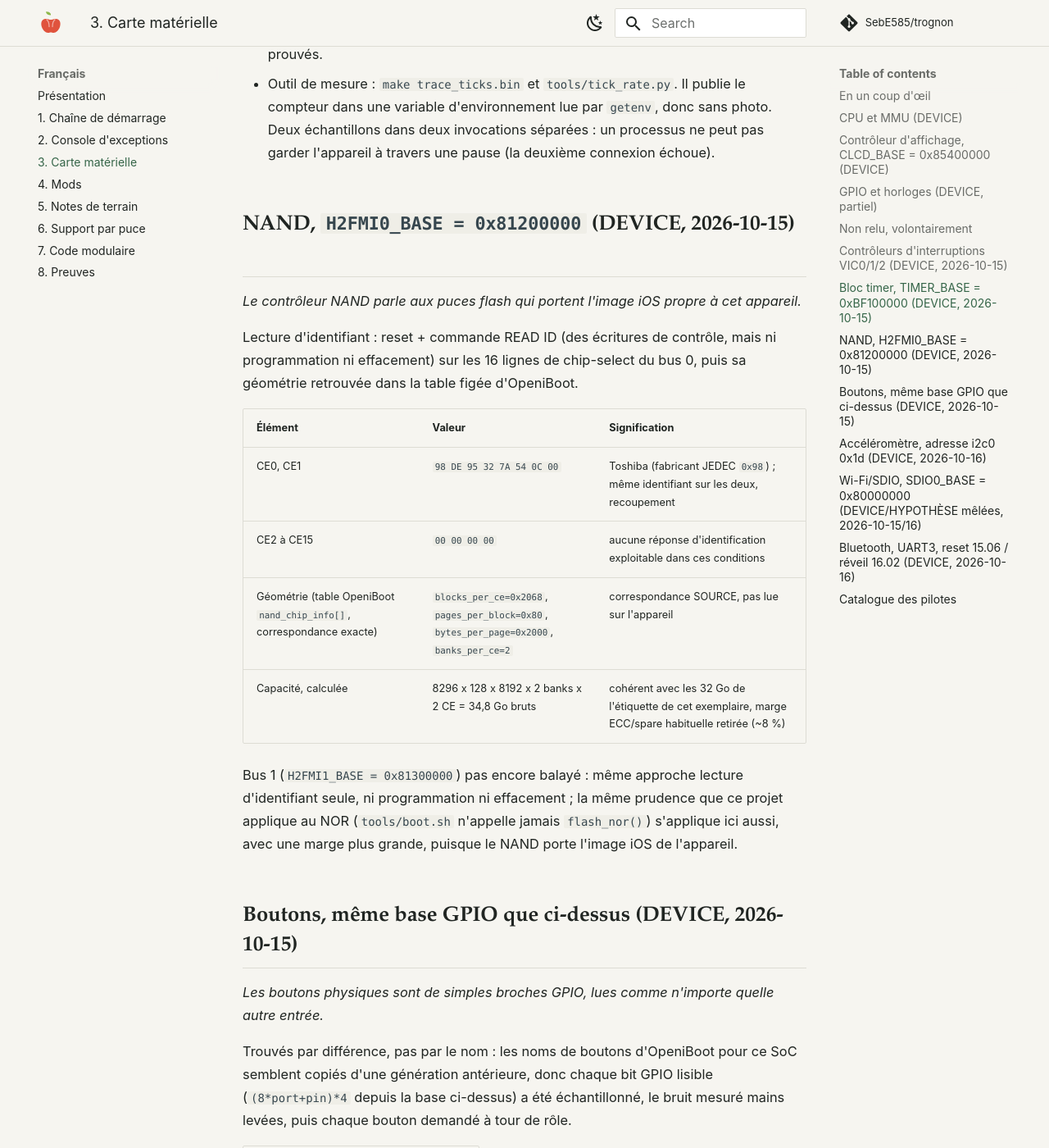
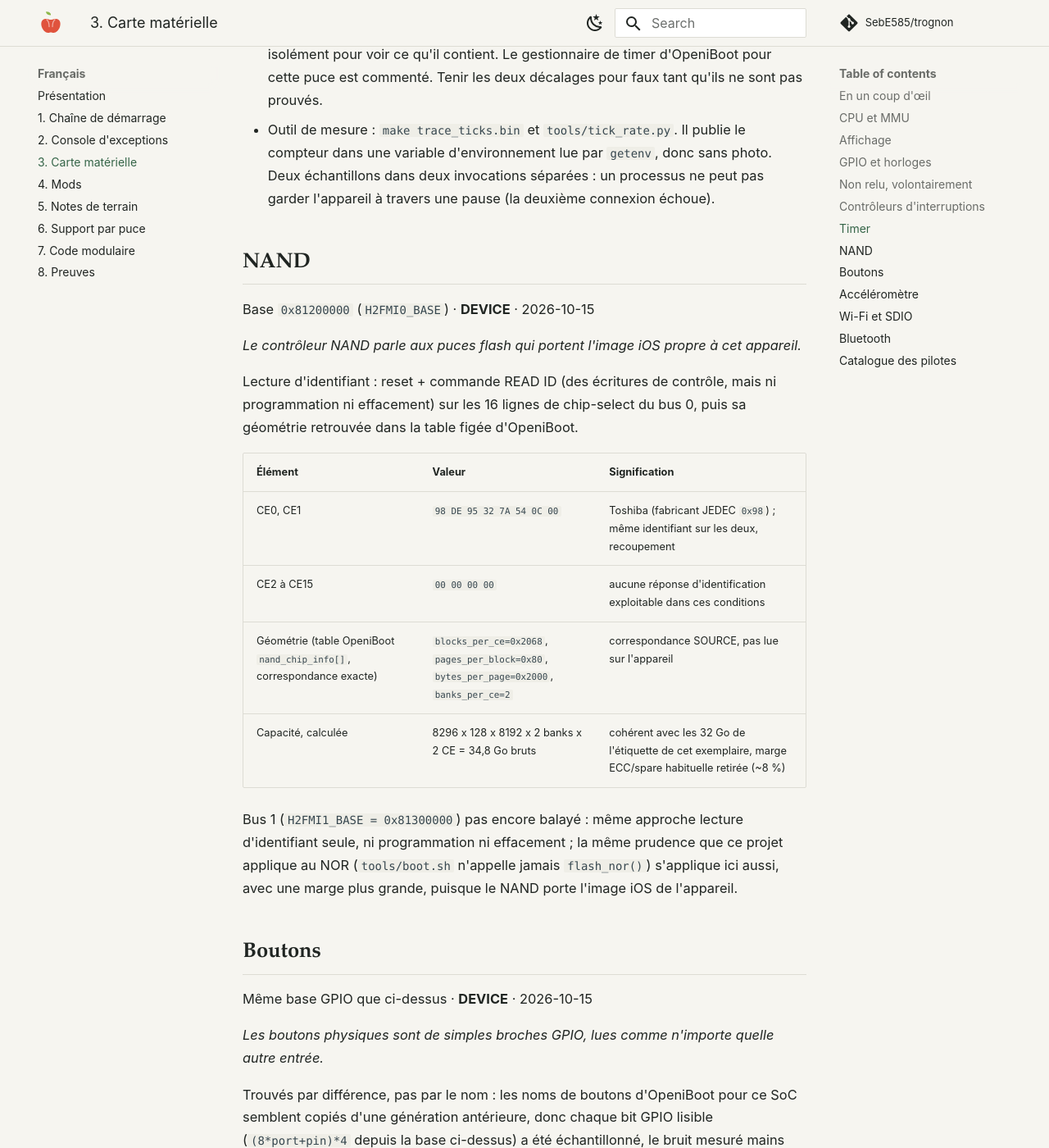
Before and after one commit to SebE585/trognon, an MkDocs documentation site: the page built from docs/fr/03-hardware-map.md, in a window 1280 px wide and 1400 px high, scrolled down 6464 px. Shown: the whole window at 82% size. Built offline with MkDocs 1.6.1 and Material for MkDocs 9.7.7, drawn with Linux system fonts in a browser that asks for light colours; comment, search, counter and statistics services are not loaded; some of the changed text lies outside the part shown.

Commit message:
docs: tighter home first screen, cards with fixed status and link, icons, short hardware-map titles with metadata below, framed diagrams, Wi-Fi wording corrected

```diff
--- a/docs/assets/extra.css
+++ b/docs/assets/extra.css
@@ -111,12 +111,12 @@
 @media (max-width:40em) { .tl-item { flex-direction:column; gap:.2rem; } .tl-year { flex:none; } }
 
 /* Home: hero with a phone frame */
-.home-hero { display: grid; grid-template-columns: minmax(0, 1.4fr) minmax(0, 1fr); gap: 2.5rem; align-items: center; padding: 1.5rem 0 1rem; }
-.home-hero h1 { font-size: 3.2rem; margin: 0 0 .4rem; }
+.home-hero { display: grid; grid-template-columns: minmax(0, 1.4fr) minmax(0, 1fr); gap: 2rem; align-items: center; padding: .2rem 0 0; }
+.home-hero h1 { font-size: 3rem; margin: 0 0 .3rem; }
 .home-hero__text p { font-size: 1.05rem; max-width: 34rem; }
 .home-hero figure.phone { margin: 0; text-align: center; }
 .home-hero figure.phone img {
-  display: block; margin: 0 auto; width: min(100%, 240px); height: auto;
+  display: block; margin: 0 auto; width: min(100%, 190px); height: auto;
   border: 10px solid #0b1220; border-radius: 28px; background: #000;
   box-shadow: 0 10px 30px rgba(0,0,0,.35), inset 0 0 0 1px rgba(255,255,255,.08);
 }
@@ -129,3 +129,14 @@
 [data-md-color-scheme="slate"] .md-typeset .md-button { color: #8fcfa3; }
 [data-md-color-scheme="slate"] .md-typeset .md-button--primary { color: #171a18; }
 [data-md-color-scheme="slate"] .home-hero figure.phone img { border-color: #3a423d; }
+
+/* Cards: the status and the link always sit at the bottom, in the same place. */
+.md-typeset .grid.cards > ul > li { display: flex; flex-direction: column; }
+.md-typeset .grid.cards > ul > li > p:last-child { margin-top: auto; padding-top: .4rem; }
+.md-typeset .card-link { font-weight: 600; }
+.md-typeset .tag + .card-link { margin-left: .5rem; }
+.md-typeset img.card-icon { display: block; margin: 0 0 .5rem; height: 1.7rem; width: auto; max-height: none; background: none; padding: 0; box-shadow: none; border-radius: 0; }
+[data-md-color-scheme="slate"] .md-typeset img.card-icon { background: none; padding: 0; box-shadow: none; filter: brightness(1.25); }
+/* Diagrams on the ivory page: frame them as figures instead of bare white rectangles. */
+.md-typeset img[src$=".svg"]:not(.card-icon) { border: 1px solid var(--md-default-fg-color--lightest); border-radius: 6px; padding: .6rem; background: #fff; }
+.md-typeset h2 { margin-top: 1.8em; }
--- a/docs/en/06-chips.md
+++ b/docs/en/06-chips.md
@@ -58,7 +58,7 @@ address, the display path and the iBSS patch offsets: they are re-read on each c
 - OpeniBoot/iDroid is the code we read for addresses, and it is dormant since 2022
   (**SOURCE**, [research](../research/2026-10-14-microkernel-3gs.md)).
 - **NAND**: identified, geometry and capacity confirmed (Toshiba, 32 GB, two dies on CE0/CE1) —
-  [hardware map](03-hardware-map.md#nand-h2fmi0_base-0x81200000-device-2026-10-15).
+  [hardware map](03-hardware-map.md#nand).
 - **Wi-Fi/SDIO** (BCM4325): address, clock-gate, IRQ and the reset/wake GPIO lines are known
   and the reset line has been toggled, but every register in the block still reads back `0`.
   The leading explanation is architectural, not a wrong offset: a second, embedded processor
--- a/docs/fr/03-hardware-map.md
+++ b/docs/fr/03-hardware-map.md
@@ -9,16 +9,16 @@ dans le rendu intégré.
 
 | Composant | Obtenu | Reste à faire | Section |
 |---|---|---|---|
-| CPU/MMU | Registres de contrôle et descripteurs de table de pages relevés | aucune vérification au niveau code au-delà des lectures de registre | [CPU et MMU](#cpu-et-mmu-device) |
-| Affichage (CLCD) | le framebuffer dessine, confirmé par un remplissage visible | l'init de dalle est celle de l'iBSS ; pas de pilote qui soit le nôtre | [Contrôleur d'affichage](#controleur-daffichage-clcd_base-0x85400000-device) |
-| GPIO et horloges | base mappée, plusieurs décalages lus | le rôle de la plupart des broches reste inconnu ; `GPIOIC` non relu depuis qu'il a fait tomber la liaison USB | [GPIO et horloges](#gpio-et-horloges-device-partiel) |
-| VIC0/1/2 | relevé en lecture seule complet ; une IRQ logicielle levée et prise | quel périphérique possède chacun des 14 bits activés | [Contrôleurs d'interruptions](#controleurs-dinterruptions-vic012-device-2026-10-15) |
-| Bloc timer | fréquence du tick confirmée à 24 MHz | interruption timer pas prouvée ; décalages et séquence d'acquittement IRQ non validés sur ce SoC | [Bloc timer](#bloc-timer-timer_base-0xbf100000-device-2026-10-15) |
-| NAND | identifiant lu sur CE0/CE1 | CE2 à CE15, bus 1, et tout accès de page | [NAND](#nand-h2fmi0_base-0x81200000-device-2026-10-15) |
-| Boutons | les 5 boutons mappés par différence GPIO | mapping trouvé par différence observée, pas par le nom | [Boutons](#boutons-meme-base-gpio-que-ci-dessus-device-2026-10-15) |
-| Accéléromètre | identifiant lu via une vraie transaction I2C | modèle exact de la puce, données d'axe, sens de `orientation` | [Accéléromètre](#accelerometre-adresse-i2c0-0x1d-device-2026-10-16) |
-| Wi-Fi/SDIO | adresse de base et lignes GPIO confirmées ; disposition SDHCI confirmée dans le firmware de l'IOP lui-même | quelle fenêtre de registres le pilote SDHCI de l'IOP utilise réellement, et pourquoi les écritures côté CPU ne tiennent pas | [Wi-Fi/SDIO](#wi-fisdio-sdio0_base-0x80000000-devicehypothese-melees-2026-10-1516) |
-| Bluetooth | niveaux GPIO reset/réveil lus | première réponse UART | [Bluetooth](#bluetooth-uart3-reset-1506-reveil-1602-device-2026-10-16) |
+| CPU/MMU | Registres de contrôle et descripteurs de table de pages relevés | aucune vérification au niveau code au-delà des lectures de registre | [CPU et MMU](#cpu-et-mmu) |
+| Affichage (CLCD) | le framebuffer dessine, confirmé par un remplissage visible | l'init de dalle est celle de l'iBSS ; pas de pilote qui soit le nôtre | [Contrôleur d'affichage](#affichage) |
+| GPIO et horloges | base mappée, plusieurs décalages lus | le rôle de la plupart des broches reste inconnu ; `GPIOIC` non relu depuis qu'il a fait tomber la liaison USB | [GPIO et horloges](#gpio-et-horloges) |
+| VIC0/1/2 | relevé en lecture seule complet ; une IRQ logicielle levée et prise | quel périphérique possède chacun des 14 bits activés | [Contrôleurs d'interruptions](#controleurs-dinterruptions) |
+| Bloc timer | fréquence du tick confirmée à 24 MHz | interruption timer pas prouvée ; décalages et séquence d'acquittement IRQ non validés sur ce SoC | [Bloc timer](#timer) |
+| NAND | identifiant lu sur CE0/CE1 | CE2 à CE15, bus 1, et tout accès de page | [NAND](#nand) |
+| Boutons | les 5 boutons mappés par différence GPIO | mapping trouvé par différence observée, pas par le nom | [Boutons](#boutons) |
+| Accéléromètre | identifiant lu via une vraie transaction I2C | modèle exact de la puce, données d'axe, sens de `orientation` | [Accéléromètre](#accelerometre) |
+| Wi-Fi/SDIO | adresse de base et lignes GPIO confirmées ; disposition SDHCI confirmée dans le firmware de l'IOP lui-même | quelle fenêtre de registres le pilote SDHCI de l'IOP utilise réellement, et pourquoi les écritures côté CPU ne tiennent pas | [Wi-Fi/SDIO](#wi-fi-et-sdio) |
+| Bluetooth | niveaux GPIO reset/réveil lus | première réponse UART | [Bluetooth](#bluetooth) |
 
 **Lire les étiquettes** : **DEVICE** veut dire observé sur ce téléphone réel (une lecture,
 ou une écriture dont le résultat est relu) — ne jamais supposer que l'étiquette DEVICE sur
@@ -46,7 +46,9 @@ quelques sections écrivent délibérément sur le matériel (bascule GPIO, inte
 commande d'identifiant NAND) et le disent explicitement à chaque fois. « Pas d'écriture
 persistante » (rien d'enregistré en flash) n'est pas la même affirmation que « aucune écriture ».
 
-## CPU et MMU (DEVICE)
+## CPU et MMU
+
+**DEVICE**
 
 *Le cœur CPU et son unité de gestion mémoire : ce qui exécute le code et comment il voit la mémoire.*
 
@@ -57,7 +59,9 @@ persistante » (rien d'enregistré en flash) n'est pas la même affirmation que
 | `DACR` | `0x00000003` | domaine 0 manager, autres domaines sans accès |
 | Table de pages | sections de 1 Mio, toutes en domaine 0 | rien de non mappé aux index 1..0xfff |
 
-## Contrôleur d'affichage, `CLCD_BASE = 0x85400000` (DEVICE)
+## Affichage
+
+Base `0x85400000` (`CLCD_BASE`) · **DEVICE**
 
 *Le bloc CLCD pilote l'écran physique à partir du framebuffer en RAM.*
 
@@ -75,7 +79,9 @@ La dalle est pilotée en MIPI DSI (ligne de reset probablement GPIO `0x500`) : l
 initialisé par l'iBSS, c'est pourquoi on peut simplement dessiner. Écrire notre propre init de dalle
 est un chantier bien plus gros (**HYPOTHESIS**, voir `pinot_init` d'OpenIBoot).
 
-## GPIO et horloges (DEVICE, partiel)
+## GPIO et horloges
+
+**DEVICE**, partiel
 
 *Le GPIO lit ou pilote des broches individuelles ; un clock gate active ou coupe l'horloge d'un périphérique.*
 
@@ -94,7 +100,9 @@ Valeurs lues à l'œil sur l'écran ; largeur de champ supposée à 8 chiffres h
 (cause non déterminée). Non retentée depuis cet incident. À tenir pour dangereux tant que ce
 n'est pas compris.
 
-## Contrôleurs d'interruptions VIC0/1/2 (DEVICE, 2026-10-15)
+## Contrôleurs d'interruptions
+
+VIC0/1/2 · **DEVICE** · 2026-10-15
 
 *Le VIC transmet les demandes d'interruption d'un périphérique au CPU.*
 
@@ -118,7 +126,9 @@ Relevé en lecture seule. Tous les registres ont répondu, sans abort.
 
 Les registres du timer sont la partie la moins comprise d'OpenIBoot (son propre commentaire dit qu'ils sont copiés d'un SoC plus ancien).
 
-## Bloc timer, `TIMER_BASE = 0xBF100000` (DEVICE, 2026-10-15)
+## Timer
+
+Base `0xBF100000` (`TIMER_BASE`) · **DEVICE** · 2026-10-15
 
 *Des compteurs libres et un état par timer, utilisés pour le chronométrage et, potentiellement, des interruptions périodiques.*
 
@@ -169,7 +181,9 @@ seule, ni programmation ni effacement ; la même prudence que ce projet applique
 (`tools/boot.sh` n'appelle jamais `flash_nor()`) s'applique ici aussi, avec une marge plus
 grande, puisque le NAND porte l'image iOS de l'appareil.
 
-## Boutons, même base GPIO que ci-dessus (DEVICE, 2026-10-15)
+## Boutons
+
+Même base GPIO que ci-dessus · **DEVICE** · 2026-10-15
 
 *Les boutons physiques sont de simples broches GPIO, lues comme n'importe quelle autre entrée.*
 
@@ -190,7 +204,9 @@ base ci-dessus) a été échantillonné, le bruit mesuré mains levées, puis ch
 balayage prend près de 3 minutes) a tué le point de contrôle USB ensuite ; un reset de port USB
 côté hôte (`dev.reset()`, pas besoin de DFU) l'a réveillé — voir [preuves](08-evidence.md).
 
-## Accéléromètre, adresse i2c0 `0x1d` (DEVICE, 2026-10-16)
+## Accéléromètre
+
+Adresse `i2c0` `0x1d` · **DEVICE** · 2026-10-16
 
 *L'accéléromètre signale le mouvement/l'orientation sur un bus I2C deux fils.*
 
@@ -232,7 +248,9 @@ qu'un mauvais câblage ne puisse pas ressembler à une réussite silencieuse.
 
 **Liens vers les preuves** : [dossier de preuve `20261016T101710Z-trace_accel_i2c`](https://github.com/SebE585/trognon/tree/main/evidence/20261016T101710Z-trace_accel_i2c), indexé sur la [page Preuves](08-evidence.md).
 
-## Wi-Fi/SDIO, `SDIO0_BASE = 0x80000000` (DEVICE/HYPOTHÈSE mêlées, 2026-10-15/16)
+## Wi-Fi et SDIO
+
+Base `0x80000000` (`SDIO0_BASE`) · **DEVICE** / **HYPOTHÈSE** mêlées · 2026-10-15/16
 
 *SDIO est le protocole de bus que la plupart des puces Wi-Fi embarquées utilisent ; sur ce
 SoC, il pourrait être médié par un second processeur embarqué plutôt que piloté directement.*
@@ -298,7 +316,9 @@ une observation de comptage, circonscrite, pas une affirmation que le coprocesse
 conçu pour le NAND ni que le Wi-Fi y serait secondaire : aucune preuve dans un sens ou l'autre
 sur l'intention de conception d'origine.
 
-## Bluetooth, UART3, reset `15.06` / réveil `16.02` (DEVICE, 2026-10-16)
+## Bluetooth
+
+UART3 · reset `15.06` · réveil `16.02` · **DEVICE** · 2026-10-16
 
 *Le Bluetooth ici est une radio séparée sur sa propre liaison UART, pas le bus SDIO de la puce Wi-Fi.*
 
```
Also changed, not shown: other parts of docs/fr/03-hardware-map.md (+3 -1 lines), docs/en/03-hardware-map.md (+50 -24 lines), docs/fr/06-chips.md (+1 -1 lines), docs/index.md (+31 -13 lines), docs/img/icons/explore.svg (added), docs/img/icons/reproduce.svg (added), docs/img/icons/understand.svg (added).
